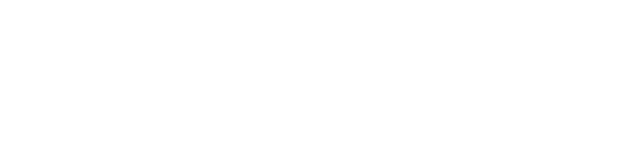
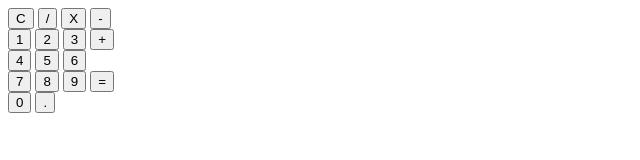
Before and after one commit to Jota98daut/calculator, a plain HTML site: page index.html in a window 1280 px wide. Shown: the whole page, without its empty margins (0-640 px from the left). Drawn offline with Linux system fonts and the light colour scheme.

Commit message:
Copied index.html from master

```diff
--- a/index.html
+++ b/index.html
@@ -8,6 +8,40 @@
     <title>Calculator</title>
 </head>
 <body>
+    <div class="container">
+        <div class="calculator">
+            <div class="display"></div>
+            <div class="numpad">
+                <div class="col">
+                    <button value="clear" class="norm">C</button value="">
+                    <button value="/" class="norm">/</button value="">
+                    <button value="x" class="norm">X</button value="">
+                    <button value="-" class="norm">-</button value="">
+                </div>
+                <div class="col">
+                    <button value="1" class="norm">1</button value="">
+                    <button value="2" class="norm">2</button value="">
+                    <button value="3" class="norm">3</button value="">
+                    <button value="+" class="tall">+</button value="">
+                </div>
+                <div class="col">
+                    <button value="4" class="norm">4</button value="">
+                    <button value="5" class="norm">5</button value="">
+                    <button value="6" class="norm">6</button value="">
+                </div>
+                <div class="col">
+                    <button value="7" class="norm">7</button value="">
+                    <button value="8" class="norm">8</button value="">
+                    <button value="9" class="norm">9</button value="">
+                    <button value="=" class="tall">=</button value="">
+                </div>
+                <div class="col">
+                    <button value="0" class="long">0</button value="">
+                    <button value="." class="norm">.</button value="">
+                </div>
+            </div>
+        </div>
+    </div>
 
 
     <script src="script.js"></script>
```
